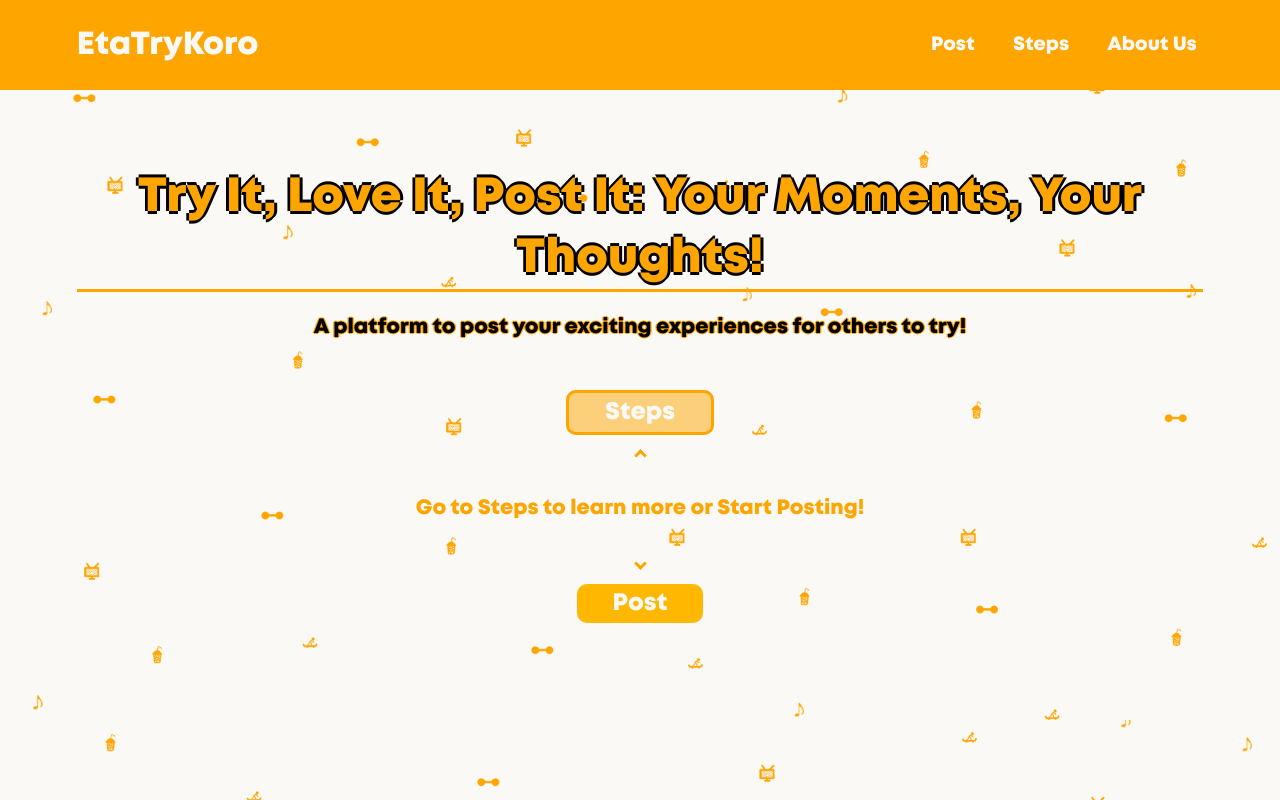
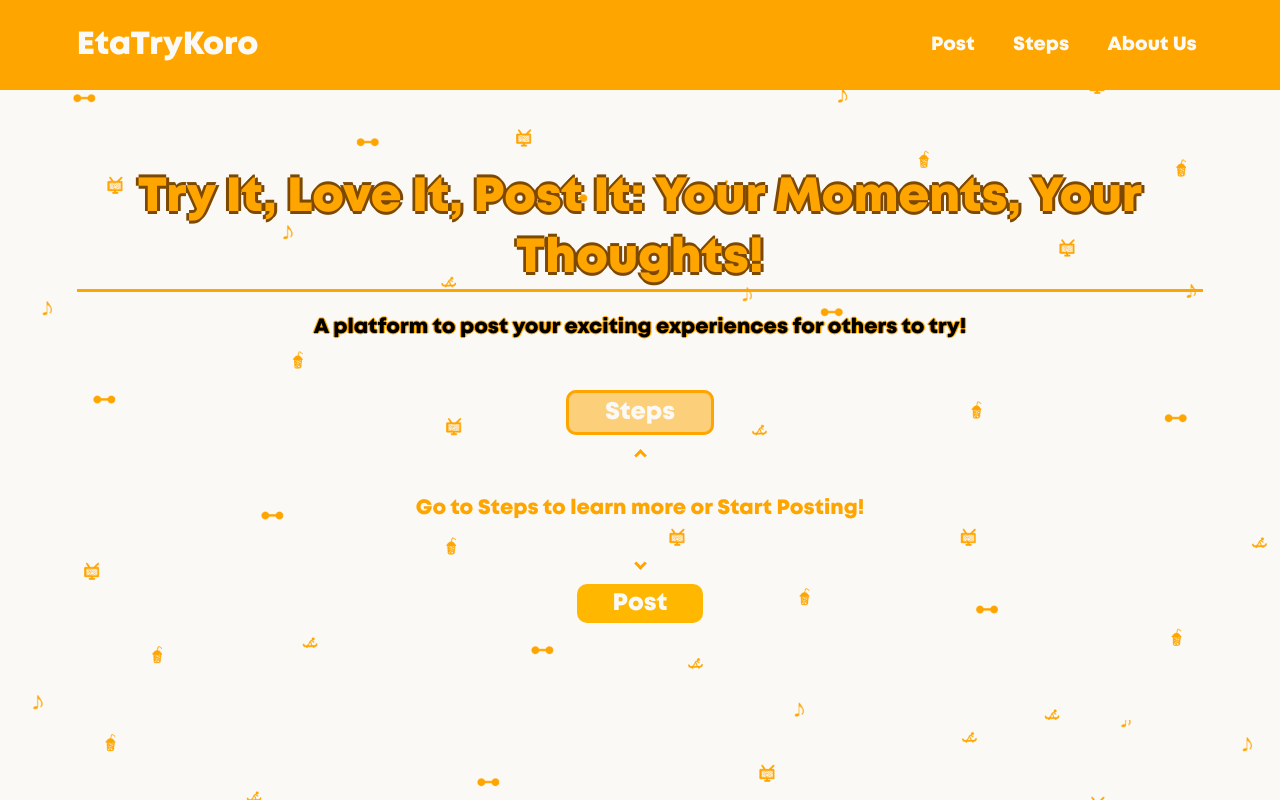
Before and after one commit to mmurshidf/EtaTryKoro, a React (Vite) app: page / in a window 1280 px wide. Built offline with nearby package versions, Linux system fonts and the light colour scheme.

Commit message:
Updated Style
Updated style again

```diff
--- a/src/components/Pages/Home.css
+++ b/src/components/Pages/Home.css
@@ -16,10 +16,10 @@ body{
     border-bottom: 3px solid orange;
     font-size: 3rem;
     text-shadow:
-        0 .06em black,
-        0 -.06em black,
-        0.06em 0 black,
-        -0.06em 0 black;
+        0 .06em #7d4800,
+        0 -.06em #7d4800,
+        0.06em 0 #7d4800,
+        -0.06em 0 #7d4800;
 }
 .p{
     margin-top: 2%;
```
